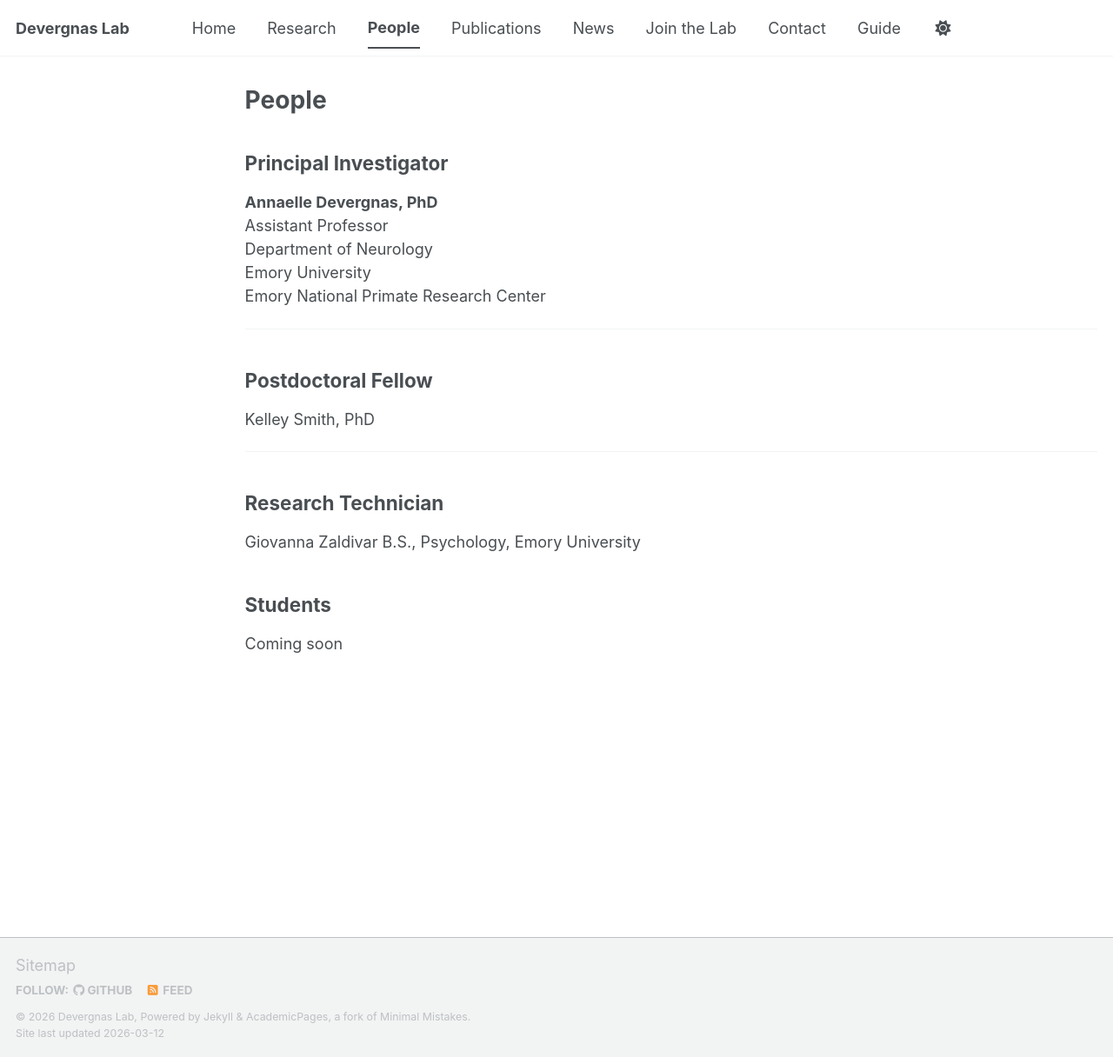
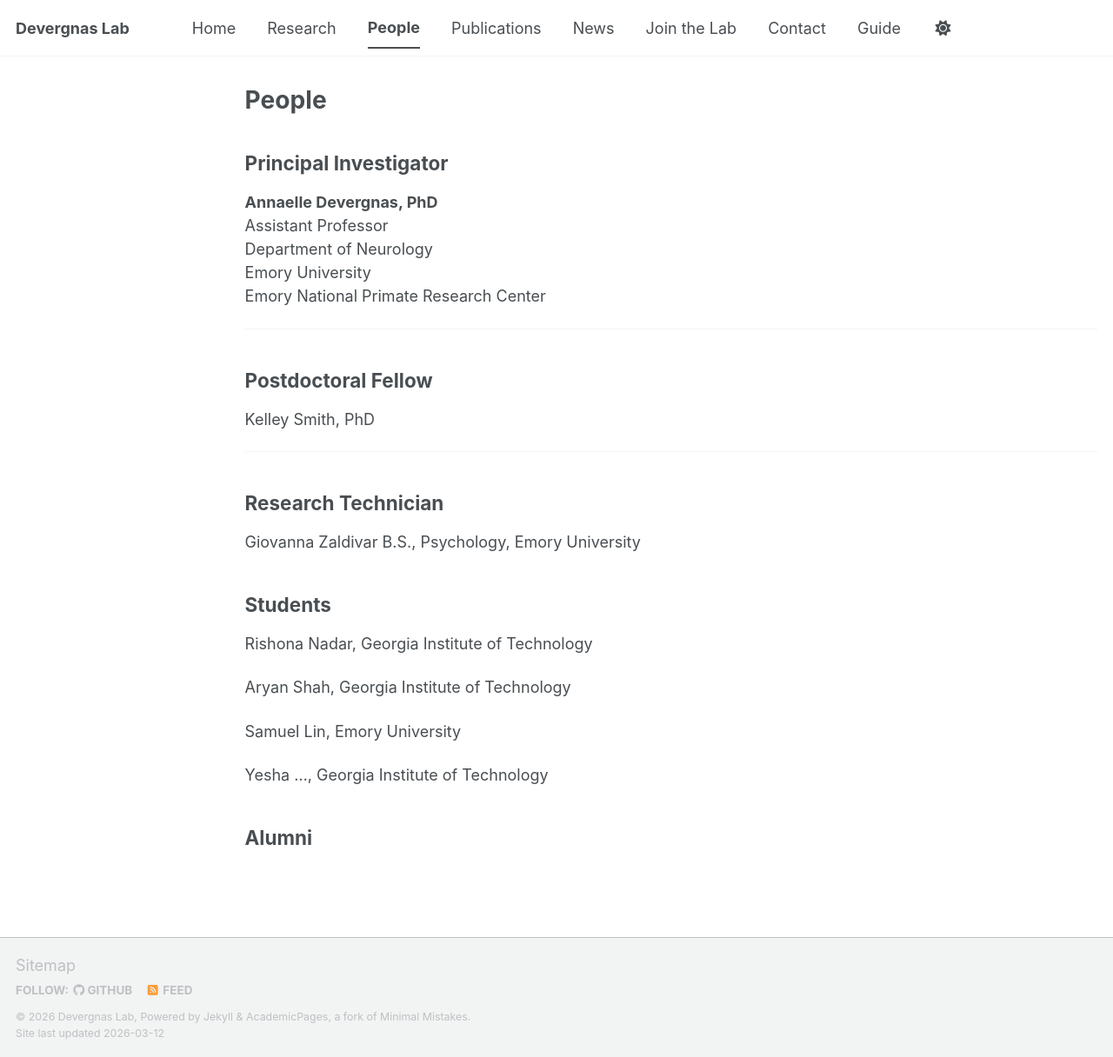
Before and after one commit to Devergnas-Lab/devergnas-lab.github.io, a Jekyll site: the page built from _pages/people.md, in a window 1280 px wide and 1216 px high. Shown: the whole window at 87% size. Built offline with Jekyll 4.4.1, drawn with Linux system fonts in a browser that asks for light colours; a script bundle is joined from its source files by our own code; library files that are not in the unit come from our copies.

Commit message:
Update people.md

```diff
--- a/_pages/people.md
+++ b/_pages/people.md
@@ -28,4 +28,12 @@ B.S., Psychology, Emory University
 
 ## Students
 
-Coming soon
+Rishona Nadar, Georgia Institute of Technology
+
+Aryan Shah, Georgia Institute of Technology
+
+Samuel Lin, Emory University
+
+Yesha ..., Georgia Institute of Technology
+
+## Alumni
```
